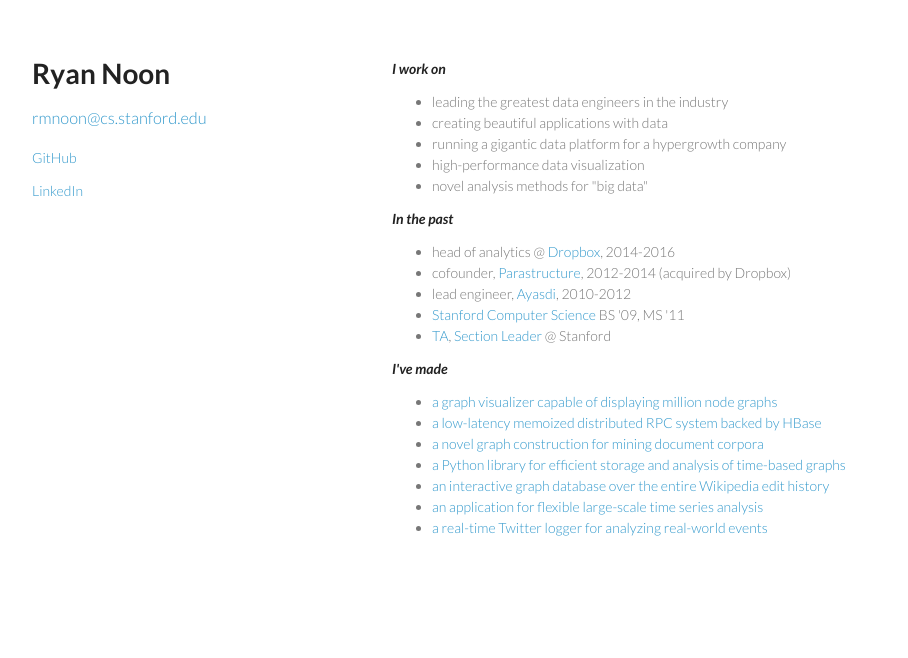
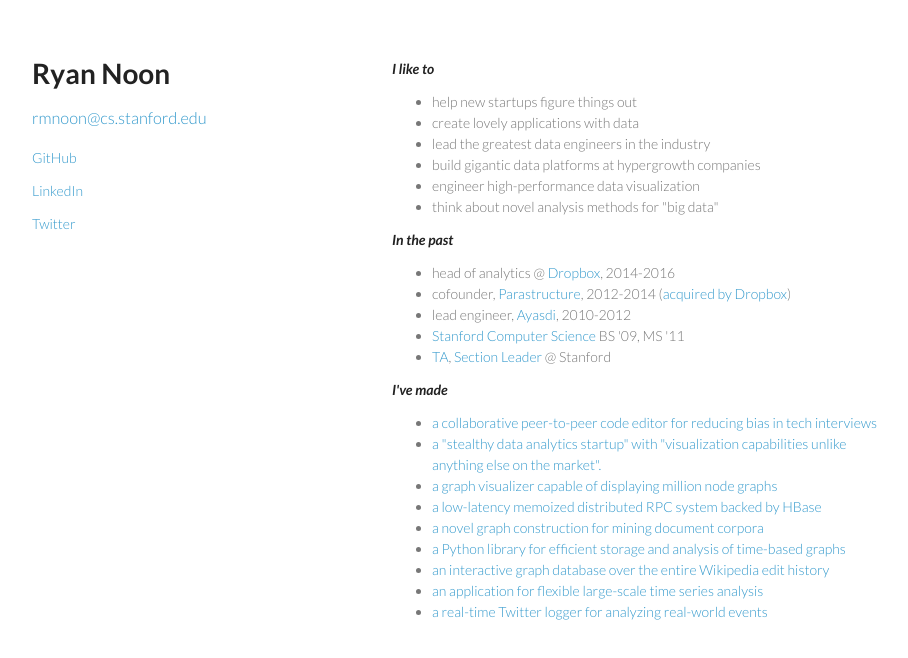
Before and after one commit to rmnoon/rmnoon.github.io, a plain HTML site: page index.html in a window 1280 px wide. Shown: the whole page, without its empty margins (178-1086 px from the left). Drawn offline with Linux system fonts and the light colour scheme.

Commit message:
updated site with new project

```diff
--- a/index.html
+++ b/index.html
@@ -20,16 +20,17 @@
         <h3><a href="mailto:rmnoon@cs.stanford.edu">rmnoon@cs.stanford.edu</a></h3>
         <p class="view"><a href="https://github.com/rmnoon">GitHub</a></p>
         <p class="view"><a href="https://www.linkedin.com/in/ryannoon">LinkedIn</a></p>
+        <p class="view"><a href="https://twitter.com/internet_meme">Twitter</a></p>
       </header>
       <section>
-
-        <p><strong><em>I work on</em></strong></p>
+        <p><strong><em>I like to</em></strong></p>
         <ul>
-          <li>leading the greatest data engineers in the industry</li>
-          <li>creating beautiful applications with data</li>
-          <li>running a gigantic data platform for a hypergrowth company</li>
-          <li>high-performance data visualization</li>
-          <li>novel analysis methods for "big data"</li>
+          <li>help new startups figure things out</li>
+          <li>create lovely applications with data</li>
+          <li>lead the greatest data engineers in the industry</li>
+          <li>build gigantic data platforms at hypergrowth companies</li>
+          <li>engineer high-performance data visualization</li>
+          <li>think about novel analysis methods for "big data"</li>
         </ul>
 
         <p><strong><em>In the past</em></strong></p>
@@ -37,7 +38,7 @@
           <li>
             head of analytics @ <a href="http://www.dropbox.com">Dropbox</a>, 2014-2016
           <li>
-            cofounder, <a href="http://www.crunchbase.com/organization/parastructure">Parastructure</a>, 2012-2014 (acquired by Dropbox)
+            cofounder, <a href="http://www.crunchbase.com/organization/parastructure">Parastructure</a>, 2012-2014 (<a href="https://techcrunch.com/2014/06/16/dropbox-has-quietly-acquired-parastructure-a-big-data-startup-in-stealth">acquired by Dropbox</a>)
           </li>
           <li>
             lead engineer, <a href="http://ayasdi.com">Ayasdi</a>, 2010-2012
@@ -49,9 +50,14 @@
           </li>
         </ul>
 
-
         <p><strong><em>I've made</em></strong></p>
         <ul>
+          <li>
+            <a href="https://blindpad.github.io">a collaborative peer-to-peer code editor for reducing bias in tech interviews</a>
+          </li>
+          <li>
+            <a href="http://venturebeat.com/2014/06/16/dropbox-parastructure/">a "stealthy data analytics startup" with "visualization capabilities unlike anything else on the market".</a>
+          </li>
           <li>
             <a href="http://www.youtube.com/watch?v=xwvR1p3LNhA&amp;t=17m48s">a graph visualizer capable of displaying million node graphs</a>
           </li>
@@ -76,13 +82,8 @@
         </ul>
 
       </section>
-
-      <footer>
-        <!-- Sorry orderedlist, <3 <p><small>Hosted on GitHub Pages &mdash; Theme by <a href="https://github.com/orderedlist">orderedlist</a></small></p>-->
-      </footer>
-
     </div>
-    <script src="javascripts/scale.fix.js"></script>
+    <script src="scale.fix.js"></script>
 
   </body>
 </html>
```
Also changed, not shown: scale.fix.js (renamed from javascripts/scale.fix.js), 1 other file.
